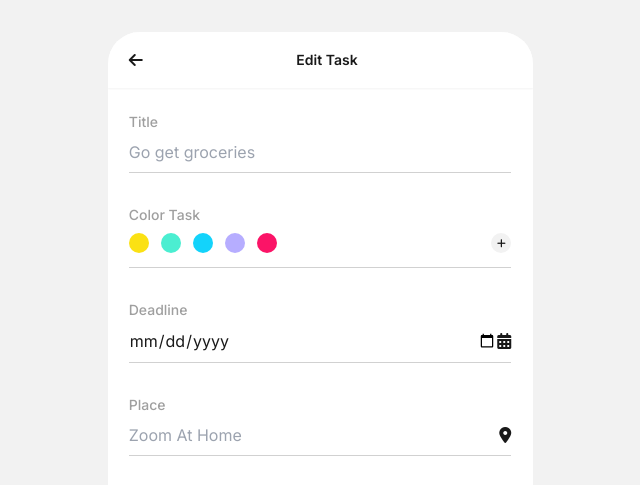
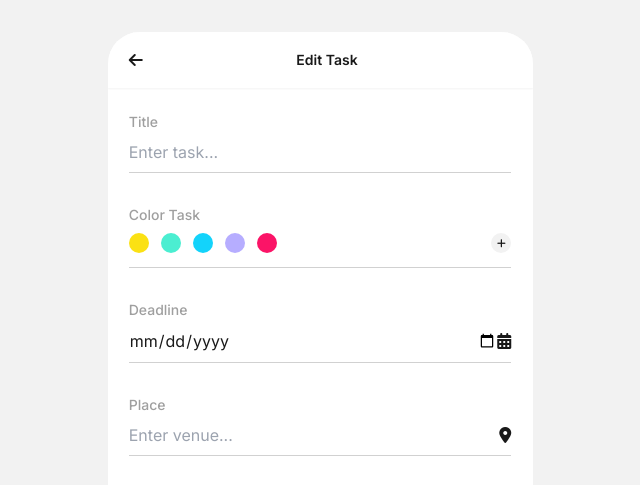
Before and after one commit to Efoneli/ToDo-App-with-Local-Storage, a website: page src/add-task.html in a window 1280 px wide. Shown: the top 485 px of the page, 320-960 px from the left. Drawn offline with Linux system fonts and the light colour scheme.

Commit message:
'update'

```diff
--- a/src/add-task.html
+++ b/src/add-task.html
@@ -30,7 +30,7 @@
               <input
                 type="text"
                 name="task-title"
-                placeholder="Go get groceries"
+                placeholder="Enter task..."
               />
             </div>
           </div>
@@ -66,7 +66,7 @@
           <div class="form-control-wrapper">
             <label for="" class="form-control-label">Place</label>
             <div class="form-control">
-              <input type="text" name="location" placeholder="Zoom At Home" />
+              <input type="text" name="location" placeholder="Enter venue..." />
               <div class="suffix"><i class="fa-solid fa-location-dot"></i></div>
             </div>
           </div>
```
Also changed, not shown: README.md (added), img/img.jpeg (added), img/img1.jpeg (added).
